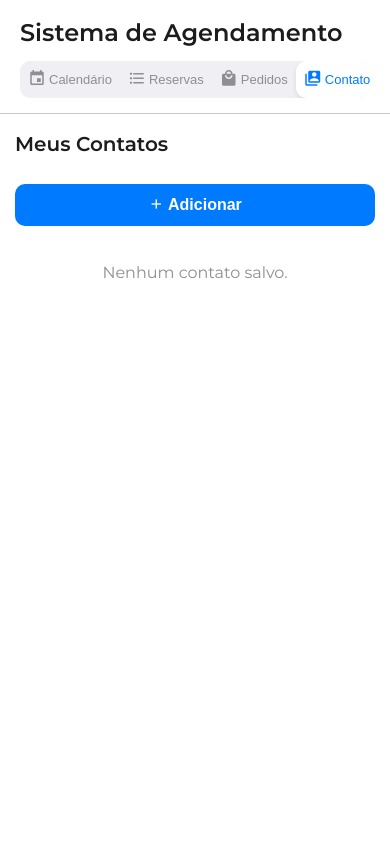
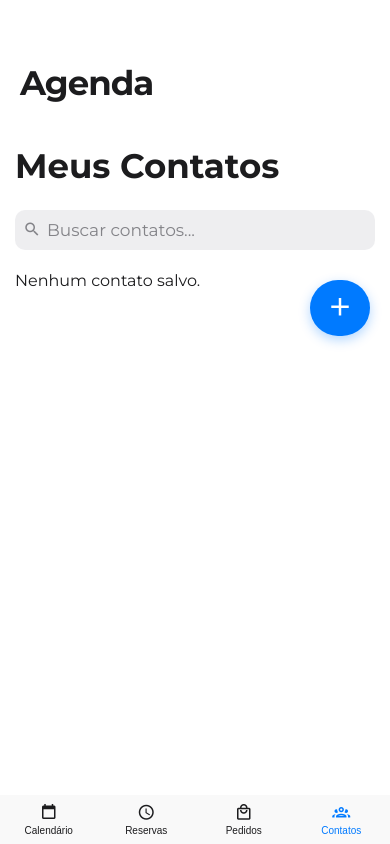
Before and after one commit to WillGolden80742/reservas, a plain HTML site: page index.html in a window 390 px wide. Both pictures are taken after a click on the button "Contatos". Drawn offline with Linux system fonts and the light colour scheme.

Commit message:
iOS-style header and bottom navigation
Refactor UI to use a sticky, blurred iOS-style header and a fixed bottom navigation. CSS changes: update body background var and line-height, reduce app max-width to 500px, add min-height and bottom padding to reserve space for the bottom menu, remove card-like border/shadow, make header sticky with backdrop blur and larger title typography, replace top tab styles with a centered fixed .bottom-nav, adjust .tab-button layout, icon sizing and label styling. HTML changes: shorten title to "Agenda", move tab buttons from the header into a new bottom <nav> with updated icon classes, and improve the Contacts view by adding a visible search bar and a dedicated add-button container. These changes aim to create a cleaner mobile/iOS-like layout and ensure content isn't obscured by the bottom nav.

```diff
--- a/css/style.css
+++ b/css/style.css
@@ -37,88 +37,91 @@
 
 body {
     font-family: var(--font-family-base);
-    background-color: var(--secondary-color);
+    background-color: var(--secondary-bg);
     color: var(--text-color);
     -webkit-font-smoothing: antialiased;
     -moz-osx-font-smoothing: grayscale;
-    line-height: 1.5;
+    line-height: 1.4;
     display: flex;
     justify-content: center;
     align-items: flex-start;
     min-height: 100vh;
-    padding: 20px 10px;
 }
 
 #app {
     background-color: var(--white-color);
-    border-radius: var(--border-radius-base);
-    box-shadow: 0 4px 20px rgba(0, 0, 0, 0.1);
     width: 100%;
-    max-width: 600px;
-    overflow: hidden;
+    max-width: 500px;
+    min-height: 100vh;
     display: flex;
     flex-direction: column;
-    min-height: 700px;
-    /* Garante altura mínima para um bom layout */
+    position: relative;
+    padding-bottom: calc(85px + var(--safe-area-bottom));
+    /* Espaço para o menu inferior */
 }
 
-/* Header / Navegação Principal */
+/* Header / Navegação Principal Style iOS */
 header {
-    background-color: var(--white-color);
-    padding: 15px 20px;
-    border-bottom: 1px solid var(--border-color);
-    display: flex;
-    justify-content: space-between;
-    align-items: center;
-    flex-wrap: wrap;
-    /* Permite que os itens do header quebrem a linha */
+    background-color: rgba(255, 255, 255, 0.8);
+    backdrop-filter: blur(20px);
+    -webkit-backdrop-filter: blur(20px);
+    padding: 60px 20px 10px;
+    position: sticky;
+    top: 0;
+    z-index: 100;
 }
 
 header h1 {
-    font-size: 24px;
-    font-weight: 600;
+    font-size: 34px;
+    font-weight: 700;
+    letter-spacing: -1px;
     color: var(--text-color);
-    margin-bottom: 10px;
-    /* Espaço abaixo do título */
-    width: 100%;
-    /* Título ocupa toda a largura */
 }
 
-.tab-navigation {
+/* Bottom Navigation iOS Style */
+.bottom-nav {
+    position: fixed;
+    bottom: 0;
+    left: 50%;
+    transform: translateX(-50%);
+    width: 100%;
+    max-width: 500px;
+    background-color: rgba(249, 249, 249, 0.94);
+    backdrop-filter: blur(20px);
+    -webkit-backdrop-filter: blur(20px);
+    border-top: 0.5px solid var(--separator-color);
     display: flex;
-    background-color: var(--secondary-color);
-    border-radius: var(--border-radius-base);
-    overflow: hidden;
-    width: 100%;
-    /* Navegação de abas ocupa toda a largura */
+    justify-content: space-around;
+    padding: 10px 10px calc(10px + var(--safe-area-bottom));
+    z-index: 1000;
 }
 
 .tab-button {
     flex: 1;
-    padding: 10px 15px;
-    font-size: 16px;
+    display: flex;
+    flex-direction: column;
+    align-items: center;
+    justify-content: center;
+    background: none;
+    border: none;
+    color: var(--secondary-text);
+    gap: 4px;
+    cursor: pointer;
+    transition: color 0.2s;
+}
+
+.tab-button .mdi {
+    font-size: 24px;
+    line-height: 1;
+}
+
+.tab-button span:last-child {
+    font-size: 10px;
     font-weight: 500;
-    color: var(--light-text-color);
-    background-color: transparent;
-    border: none;
-    cursor: pointer;
-    transition: all 0.2s ease-in-out;
-    text-align: center;
-    display: flex;
-    /* Adicionado para centralizar ícone e texto */
-    align-items: center;
-    /* Adicionado para centralizar ícone e texto */
-    justify-content: center;
-    /* Adicionado para centralizar ícone e texto */
-    gap: 5px;
-    /* Espaço entre ícone e texto */
 }
 
 .tab-button.active {
-    background-color: var(--white-color);
     color: var(--primary-color);
-    box-shadow: 0 2px 5px rgba(0, 0, 0, 0.1);
-    border-radius: var(--border-radius-base);
 }
 
 /* Conteúdo Principal (Views) */
@@ -857,190 +860,93 @@ button.secondary-button:hover {
     margin-bottom: 20px;
 }
 
-/* Estilos para a aba "Contatos" */
+/* Estilos para a aba "Contatos" iOS Style */
 #contacts-view h2 {
-    font-size: 20px;
-    font-weight: 600;
-    margin-bottom: 15px;
+    font-size: 34px;
+    font-weight: 700;
+    margin-bottom: 5px;
+    padding: 10px 0;
 }
 
-#contact-search-input {
-    width: 100%;
-    padding: 12px 15px;
-    border: 1px solid var(--border-color);
-    border-radius: var(--border-radius-base);
-    font-family: var(--font-family-base);
-    font-size: 16px;
-    color: var(--text-color);
-    background-color: var(--secondary-color);
-    margin-bottom: 15px;
+.search-bar {
+    position: relative;
+    background-color: #7676801F;
+    /* iOS search bar gray with opacity */
+    border-radius: 10px;
+    padding: 7px 8px;
+    display: flex;
+    align-items: center;
+    gap: 6px;
+    margin: 10px 0 20px;
 }
 
-#contact-list-container {
-    margin-top: 10px;
+.search-bar .mdi {
+    color: #3C3C4399;
+    /* 60% opacity secondary text */
+    font-size: 18px;
+}
+
+.search-bar input {
+    background: none;
+    border: none;
+    flex: 1;
+    font-size: 17px;
+    color: var(--text-color);
+    outline: none;
+    font-family: var(--font-family-base);
+}
+
+.search-bar input::placeholder {
+    color: #3C3C4399;
+}
+
+.add-button-container {
+    position: fixed;
+    right: 20px;
+    bottom: calc(100px + var(--safe-area-bottom));
+    z-index: 90;
+}
+
+button.add-button {
+    width: 56px;
+    height: 56px;
+    border-radius: 28px;
+    background-color: var(--primary-color);
+    color: white;
+    border: none;
+    display: flex;
+    align-items: center;
+    justify-content: center;
+    box-shadow: 0 4px 12px rgba(0, 122, 255, 0.3);
+    cursor: pointer;
+    transition: transform 0.2s;
+}
+
+button.add-button:active {
+    transform: scale(0.9);
+}
+
+button.add-button .mdi {
+    font-size: 30px;
 }
 
 .contact-item {
     background-color: var(--white-color);
-    border-radius: var(--border-radius-base);
-    box-shadow: 0 2px 8px rgba(0, 0, 0, 0.05);
-    margin-bottom: 10px;
-    padding: 15px;
+    border-bottom: 0.5px solid var(--separator-color);
+    padding: 12px 0;
     display: flex;
     flex-direction: column;
-    gap: 8px;
-}
-
-.contact-item:last-child {
-    margin-bottom: 0;
-}
-
-.contact-details {
-    flex-grow: 1;
 }
 
 .contact-details h3 {
-    font-size: 18px;
+    font-size: 17px;
     font-weight: 600;
-    margin-bottom: 5px;
+    margin-bottom: 2px;
 }
 
 .contact-details p {
-    font-size: 14px;
-    color: var(--light-text-color);
-    margin-bottom: 2px;
-}
-
-.contact-details p.contact-notes {
-    font-style: italic;
-    color: #666;
-    margin-top: 5px;
-}
-
-.contact-actions {
-    display: flex;
-    justify-content: flex-end;
-    /* Alinha botões à direita */
-    gap: 8px;
-    margin: auto;
-    margin-top: 10px;
-    /* Espaço entre detalhes e ações */
-}
-
-.contact-actions button,
-.contact-actions a.whatsapp-link {
-    background: var(--secondary-color);
-    color: var(--light-text-color);
-    border: 1px solid var(--border-color);
-    border-radius: var(--border-radius-base);
-    padding: 8px 12px;
-    font-size: 14px;
-    font-weight: 500;
-    cursor: pointer;
-    transition: all 0.2s ease;
-    display: flex;
-    align-items: center;
-    gap: 5px;
-}
-
-.contact-actions button:hover {
-    background-color: #E0E0E5;
-    border-color: var(--primary-color);
-    color: var(--primary-color);
-}
-
-.contact-actions button.delete:hover {
-    border-color: var(--danger-color);
-    color: var(--danger-color);
-}
-
-.contact-actions a.whatsapp-link {
-    color: var(--success-color);
-    border-color: var(--success-color);
-    background-color: #E6F8ED;
-}
-
-.contact-actions a.whatsapp-link:hover {
-    opacity: 0.9;
-    background-color: #D6F1E3;
-}
-
-.contact-actions button .mdi {
-    font-size: 18px;
-}
-
-#no-contacts-message {
-    text-align: center;
-    color: var(--light-text-color);
-    padding: 20px;
-}
-
-/* NEW: Contact Form Modal */
-#contact-form-modal-overlay h3 {
-    font-size: 20px;
-    font-weight: 600;
-    margin-bottom: 20px;
-}
-
-/* Moved to the top of the contacts view */
-#contacts-view .top-actions {
-    display: flex;
-    justify-content: space-between;
-    align-items: center;
-    margin-bottom: 15px;
-    gap: 10px;
-}
-
-#add-contact-button-main {
-    flex-shrink: 0;
-    /* Prevents button from shrinking too much */
-    width: auto;
-    /* Allow button to size naturally */
-    padding: 12px 15px;
-    /* Adjust padding for a more compact button */
-    font-size: 16px;
-    /* Adjust font size */
-    margin-top: 0;
-    /* Remove top margin */
-    width: 100%;
-}
-
-#contacts-view #contact-search-input {
-    margin-bottom: 0;
-    /* Remove bottom margin as it's now in a flex container */
-    flex-grow: 1;
-    /* Allow search input to grow */
-}
-
-/* Save Contact button in Item Modal */
-#save-contact-from-item {
-    margin-top: 10px;
-    margin-bottom: 15px;
-    background-color: var(--secondary-color);
-    color: var(--text-color);
-    border: 1px solid var(--border-color);
-}
-
-#save-contact-from-item:hover {
-    background-color: #E0E0E5;
-    border-color: var(--primary-color);
-    color: var(--primary-color);
-}
-
-
-
-#contact-search-results {
-    position: absolute;
-    width: 100%;
-    background-color: var(--white-color);
-    border: 1px solid var(--border-color);
-    border-radius: var(--border-radius-base);
-    z-index: 10;
-    max-height: 200px;
-    overflow-y: auto;
-    box-shadow: 0 4px 10px rgba(0, 0, 0, 0.1);
-    display: none;
-    /* Hidden by default */
+    font-size: 15px;
+    color: var(--secondary-text);
 }
 
 .contact-search-result-item {
--- a/index.html
+++ b/index.html
@@ -19,22 +19,27 @@
 <body>
     <div id="app">
         <header>
-            <h1>Sistema de Agendamento</h1>
-            <div class="tab-navigation">
+            <h1>Agenda</h1>
+        </header>
+
+        <nav class="bottom-nav">
             <button id="calendarTab" class="tab-button active">
-                    <span class="mdi mdi-calendar"></span> Calendário
+                <span class="mdi mdi-calendar-blank"></span>
+                <span>Calendário</span>
             </button>
             <button id="upcomingItemsTab" class="tab-button">
-                    <span class="mdi mdi-format-list-bulleted"></span> Reservas
+                <span class="mdi mdi-clock-outline"></span>
+                <span>Reservas</span>
             </button>
             <button id="ordersTab" class="tab-button">
-                    <span class="mdi mdi-shopping"></span> Pedidos
+                <span class="mdi mdi-shopping-outline"></span>
+                <span>Pedidos</span>
             </button>
             <button id="contactsTab" class="tab-button">
-                    <span class="mdi mdi-account-box-multiple"></span> Contatos
+                <span class="mdi mdi-account-group-outline"></span>
+                <span>Contatos</span>
             </button>
-            </div>
-        </header>
+        </nav>
 
         <main>
             <!-- Calendar View -->
@@ -75,10 +80,14 @@
             <section id="contacts-view" class="content-view" style="display: none;">
                 <h2>Meus Contatos</h2>
                 <div class="top-actions">
-                    <input type="text" id="contact-search-input" style="display:none;"
-                        placeholder="Buscar contato por nome ou telefone...">
-                    <button type="button" class="primary-button" id="add-contact-button-main">
-                        <span class="mdi mdi-plus"></span> Adicionar
+                    <div class="search-bar">
+                        <span class="mdi mdi-magnify"></span>
+                        <input type="text" id="contact-search-input" placeholder="Buscar contatos...">
+                    </div>
+                </div>
+                <div class="add-button-container">
+                    <button type="button" class="primary-button add-button" id="add-contact-button-main">
+                        <span class="mdi mdi-plus"></span>
                     </button>
                 </div>
                 <div id="contact-list-container">
```
Lines whose indentation alone changed are shown as unchanged.
